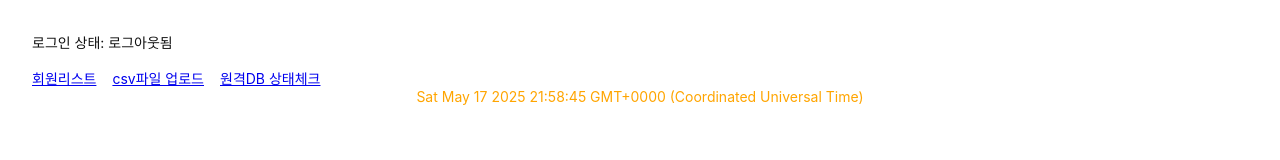
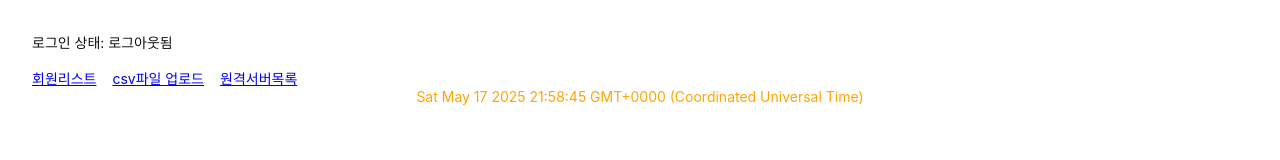
Before and after one commit to mrjung72/my-vite-complete-react-app, a React (Vite) app: page / in a window 1280 px wide. Shown: the part 208-368 px from the top of the page. Built offline with nearby package versions, Linux system fonts and the light colour scheme.

Commit message:
문구 수정

```diff
--- a/src/pages/HomePage.tsx
+++ b/src/pages/HomePage.tsx
@@ -15,7 +15,7 @@ const HomePage: React.FC = () => {
             <div style={{ marginTop: '1rem' }}>
                 <Link to="/users" style={{ marginRight: '1rem' }}>회원리스트</Link>
                 <Link to="/upload-csv" style={{ marginRight: '1rem' }}>csv파일 업로드</Link>
-                <Link to="/remotedb-status" style={{ marginRight: '1rem' }}>원격DB 상태체크</Link>
+                <Link to="/remotedb-status" style={{ marginRight: '1rem' }}>원격서버목록</Link>
             </div>
             <DateDisplay />
         </Layout>
```
